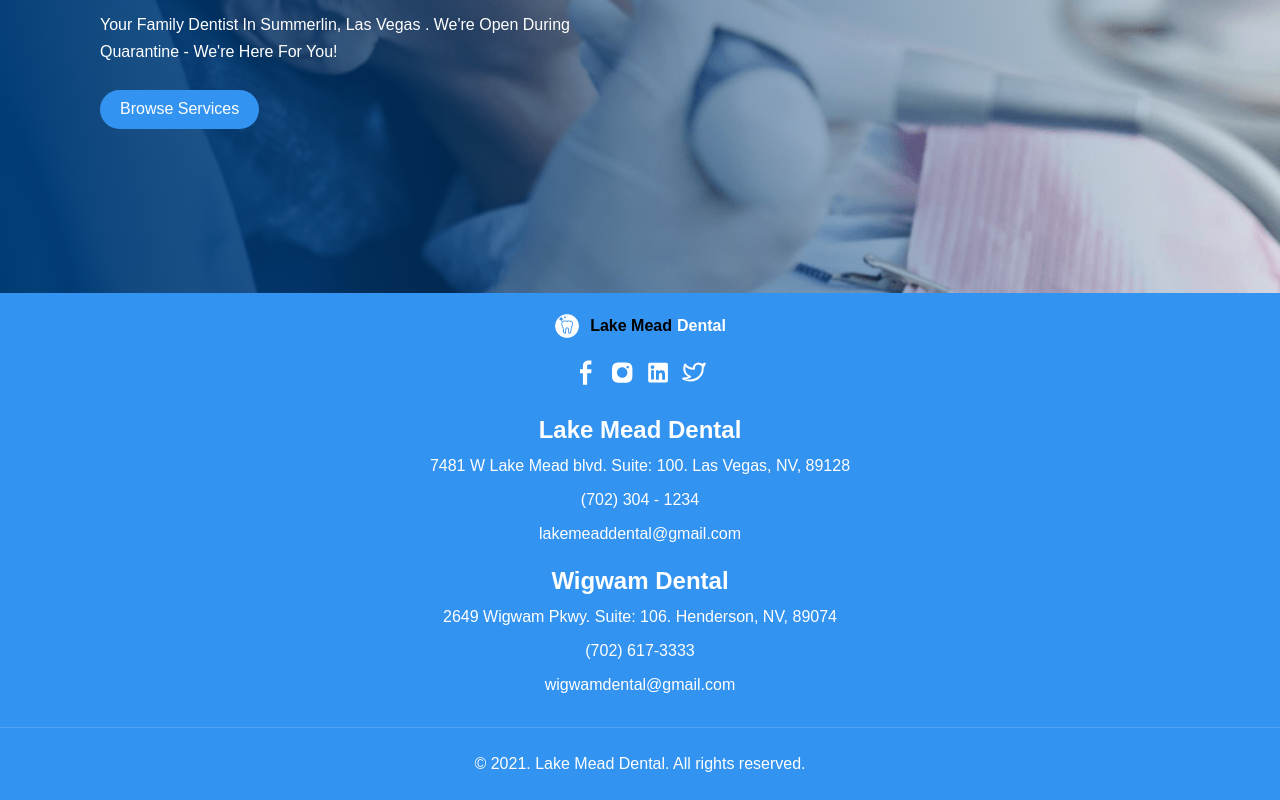
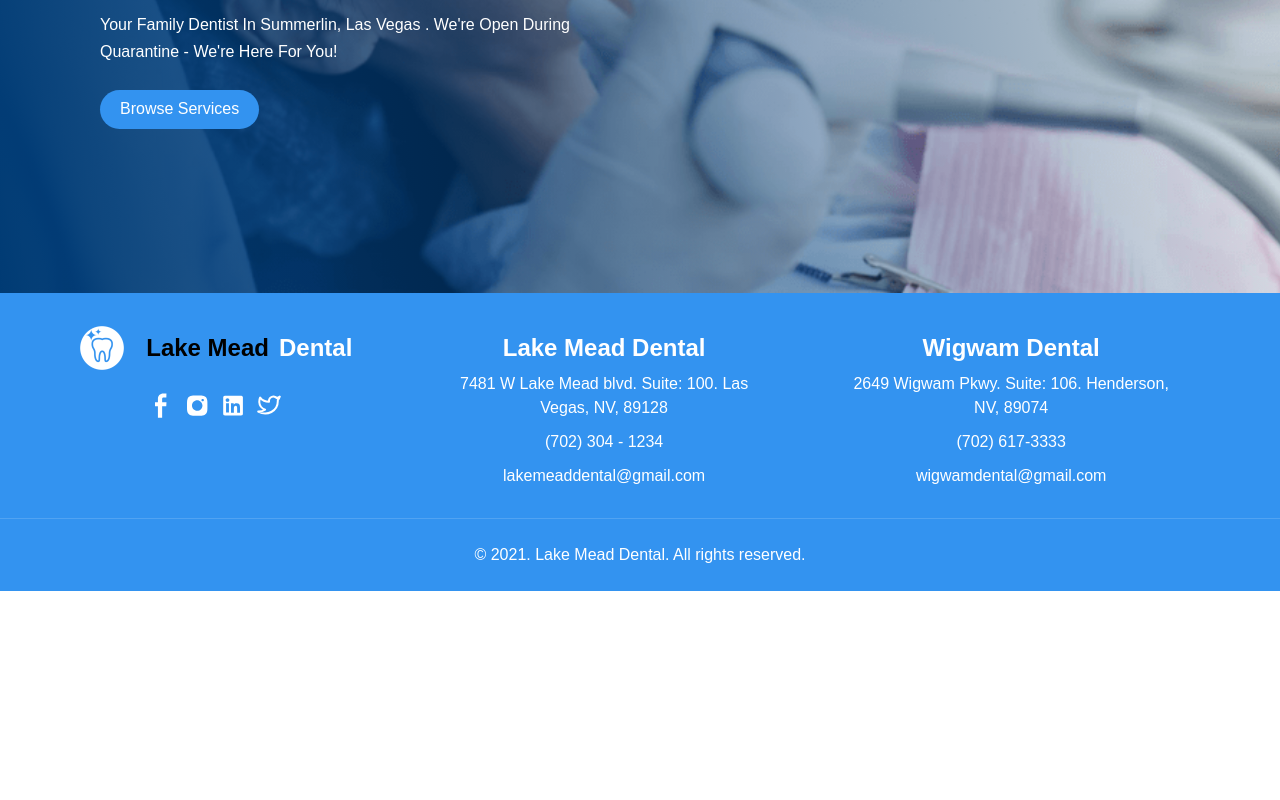
Before and after one commit to idenispankov/lake_mead_dental_next_js, a Next.js app: page / in a window 1280 px wide. Shown: the part 517-1317 px from the top of the page. After the commit the page ends 1108 px from the top, so only its background shows below. Built offline with nearby package versions, Linux system fonts and the light colour scheme.

Commit message:
footer ready - fully responsive

```diff
--- a/components/Footer.js
+++ b/components/Footer.js
@@ -12,11 +12,13 @@ export default function Footer() {
   return (
     <footer className={styles.footer}>
       <div className={styles.footer__container}>
+        <div className={styles.footer__logo_container}>
           <Link href='/'>
             <a className={styles.footer__logo}>
               {' '}
               <div className={styles.footer__logo__image}></div>
-            Lake Mead <span className={styles.footer__logo_span}> Dental</span>
+              Lake Mead{' '}
+              <span className={styles.footer__logo_span}> Dental</span>
             </a>
           </Link>
 
@@ -71,6 +73,7 @@ export default function Footer() {
               </a>
             </li>
           </ul>
+        </div>
         {/* Contacts and Address */}
         <div className={styles.contact__container}>
           <div className={styles.contact__location}>
--- a/styles/Footer.module.css
+++ b/styles/Footer.module.css
@@ -13,7 +13,7 @@
   justify-content: center;
   color: #000;
   font-weight: bold;
-  font-size: 16px;
+  font-size: 24px;
   line-height: 163.2%;
   margin-bottom: 20px;
   transition: all 0.5s linear;
@@ -123,158 +123,71 @@
   color: #fff;
 }
 
-/*
-.copyright__container {
-  width: 100%;
-  height: 73px;
-  border-top: 1px solid rgba(255, 255, 255, 0.15);
-  display: flex;
-  justify-content: center;
-  align-items: center;
-}
-
-.copyright {
-  color: #fff;
-}
-
-.container {
-  padding: 40px 160px 40px 160px;
-  border-bottom: none;
-  display: flex;
-  justify-content: space-between;
-}
-
-.logo__container_social {
-  margin-right: 20px;
-  display: block;
-}
-
-.image {
-  transition: all 0.6s linear;
-}
-
-.image:hover {
-  transform: rotate(360deg);
-}
-
-.social__item {
-  transition: all 0.6s linear;
-}
-
-.social__item:hover {
-  transform: scale(1.2);
-}
-
-.contact__list {
-  color: #fff;
-  max-width: 260px;
-}
-
-.contact__heading {
-  line-height: 49px;
-  font-size: 24px;
-  margin-bottom: 25px;
-}
-
-.contact__address {
-  line-height: 24px;
-  margin-bottom: 20px;
-}
-
-.contact__phone {
-  line-height: 24px;
-  margin-bottom: 10px;
-  display: block;
-  transition: all 0.3s linear;
-}
-
-.contact__phone:hover {
-  font-size: 17px;
-}
-
-.contact__email {
-  line-height: 24px;
-  display: block;
-  transition: all 0.3s linear;
-}
-
-.contact__email:hover {
-  font-size: 17px;
-}
-
-@media screen and (max-width: 1230px) {
-  .logo {
+@media screen and (min-width: 768px) {
+  .footer__container {
+    display: flex;
+    flex-direction: column-reverse;
+    padding: 30px;
+  }
+  .contact__container {
+    display: flex;
+    margin-bottom: 30px;
+  }
+  .contact__location {
+    margin: 0 auto;
+    width: 40%;
+  }
+  .footer__logo {
     font-size: 24px;
+    line-height: 49px;
   }
-  .contact__heading {
-    font-size: 20px;
+  .social__icons_list {
+    margin-bottom: 0;
+  }
+  .footer__logo__image {
+    width: 30px;
+    height: 30px;
   }
 }
 
-@media screen and (max-width: 1110px) {
-  .logo {
-    font-size: 20px;
+@media screen and (min-width: 1024px) {
+  .footer__container {
+    flex-direction: row;
+    justify-content: space-between;
   }
-  .contact__heading {
-    font-size: 18px;
+  .contact__location {
+    margin: 0 auto;
+    width: 40%;
+  }
+  .contact__container {
+    margin-bottom: 0;
+  }
+  .footer__logo {
+    display: flex;
+    align-items: center;
+    justify-content: center;
+    min-width: 300px;
+  }
+  .footer__logo_span {
+    margin-left: 10px;
+  }
+  .footer__logo__image {
+    width: 48px;
+    height: 48px;
+    margin-right: 20px;
   }
 }
 
-@media screen and (max-width: 1090px) {
-  .container {
-    padding: 40px 60px 40px 60px;
+@media screen and (min-width: 1280px) {
+  .footer {
+    /* justify-content: space-evenly; */
+    max-width: 1600px;
+    margin: 0 auto;
   }
-  .logo {
-    font-size: 20px;
+  .footer__container {
+    justify-content: space-evenly;
   }
-  .contact__heading {
-    font-size: 18px;
+  .contact__location {
+    display: block;
   }
 }
-
-@media screen and (max-width: 900px) {
-  .container {
-    flex-direction: column;
-    align-items: center;
-    text-align: center;
-  }
-  .logo {
-    font-size: 30px;
-    margin-bottom: 10px;
-  }
-  .logo__container {
-    justify-content: center;
-    margin-bottom: 20px;
-  }
-  .logo__container_list {
-    justify-content: center;
-  }
-  .contact__heading {
-    line-height: 24px;
-    margin-bottom: 10px;
-  }
-  .contact__address {
-    margin-bottom: 10px;
-  }
-  .contact__email {
-    margin-bottom: 30px;
-  }
-  .contact_email_last {
-    margin-bottom: 0;
-  }
-  .container {
-    padding: 30px;
-  }
-}
-
-@media screen and (max-width: 360px) {
-  .copyright__container {
-    text-align: center;
-  }
-}
-
-@media screen and (max-width: 360px) {
-  .logo {
-    font-size: 24px;
-  }
-} */
```
Also changed, not shown: styles/normalize.css. Lines whose indentation alone changed are shown as unchanged.
